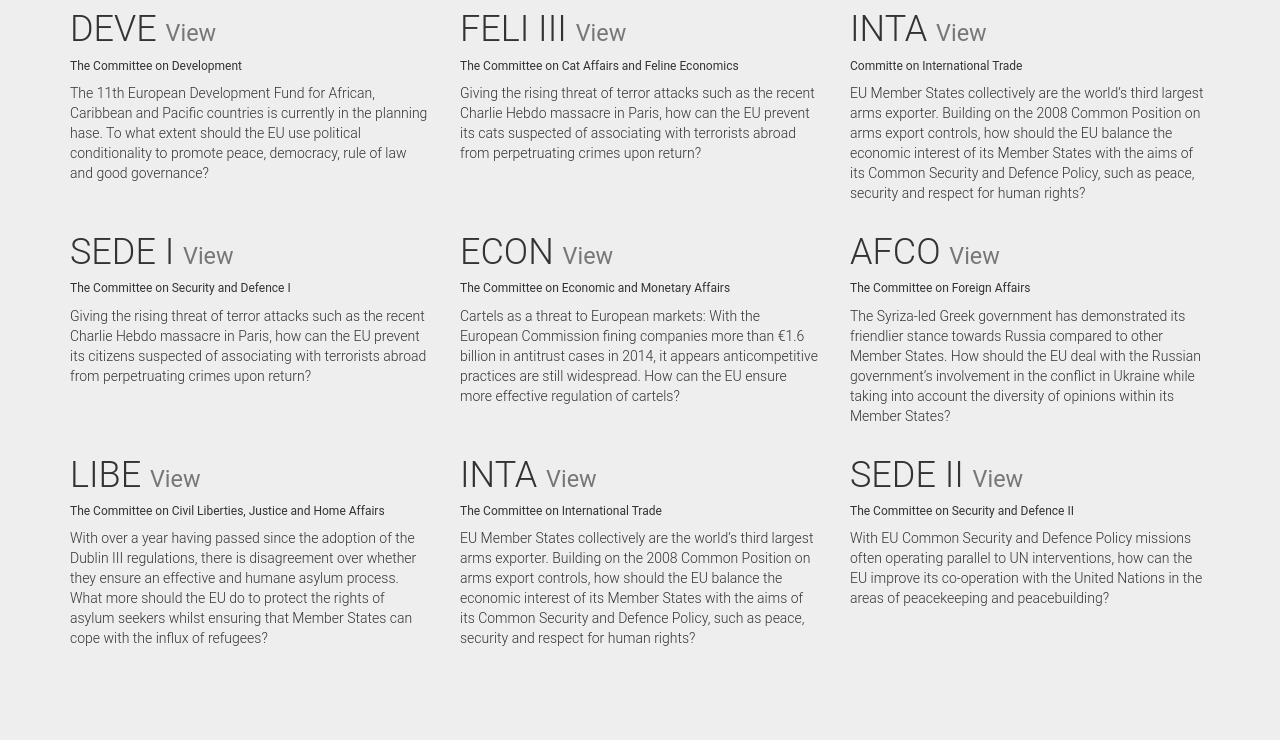
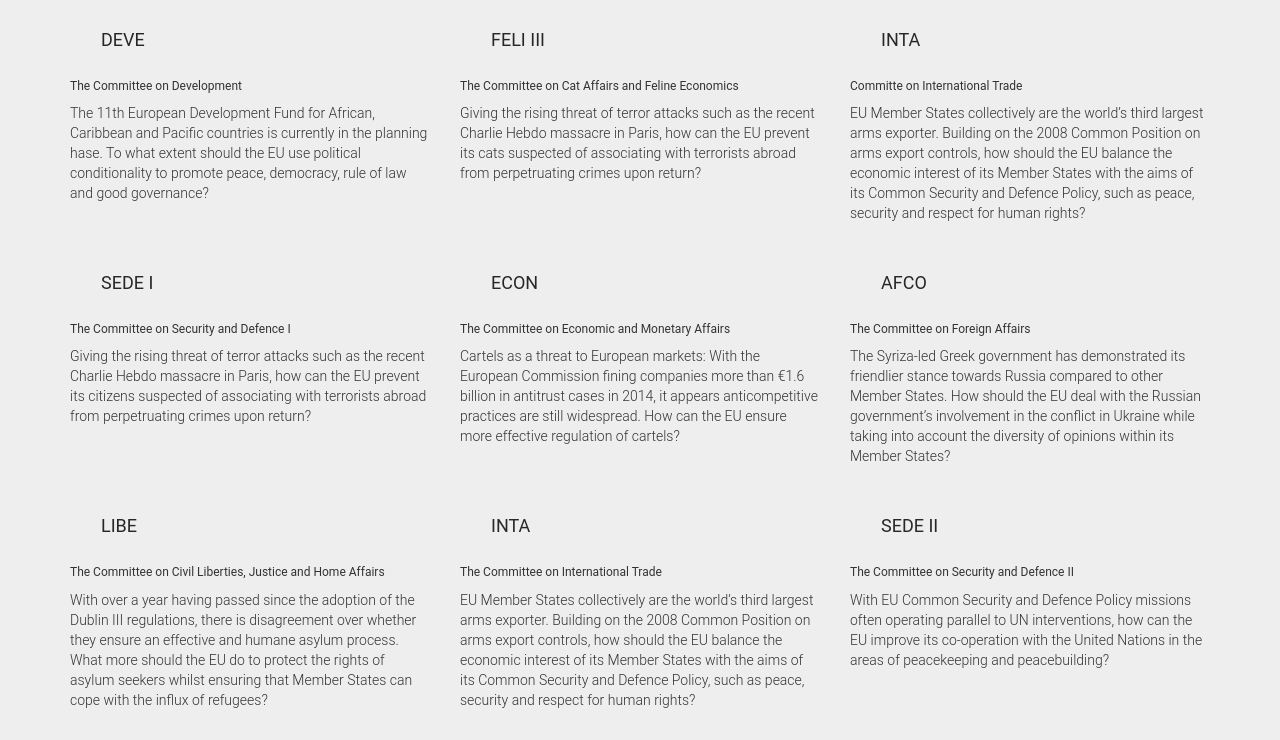
Before and after one commit to wolfskaempf/ga_statistics, a Django app: page /statistics/ in a window 1280 px wide. Shown: the part 60-800 px from the top of the page. Run offline with Django 3.2, Linux system fonts and the light colour scheme; data comes from the database, SQL or seed files in the repository; parts of the project's set-up code (start-up, migrations or seed data) failed here and were passed over.

Commit message:
made the committee list more beautiful

```diff
--- a/static/templates/committee_list.html
+++ b/static/templates/committee_list.html
@@ -15,7 +15,7 @@
   <div class="row">
     {% for committee in committee %}
       <div class="col-md-4">
-        <h1>{{ committee.acronym }} <a href="{% url 'statistics' committee.pk %}"><small>View</small></a></h1>
+        <h1> <a href="{% url 'statistics' committee.pk %}" class="btn btn-lg btn-material-light-blue-500">{{ committee.acronym }}</a></h1>
         <h6>
           {{ committee.longName }}
         </h6>
```
